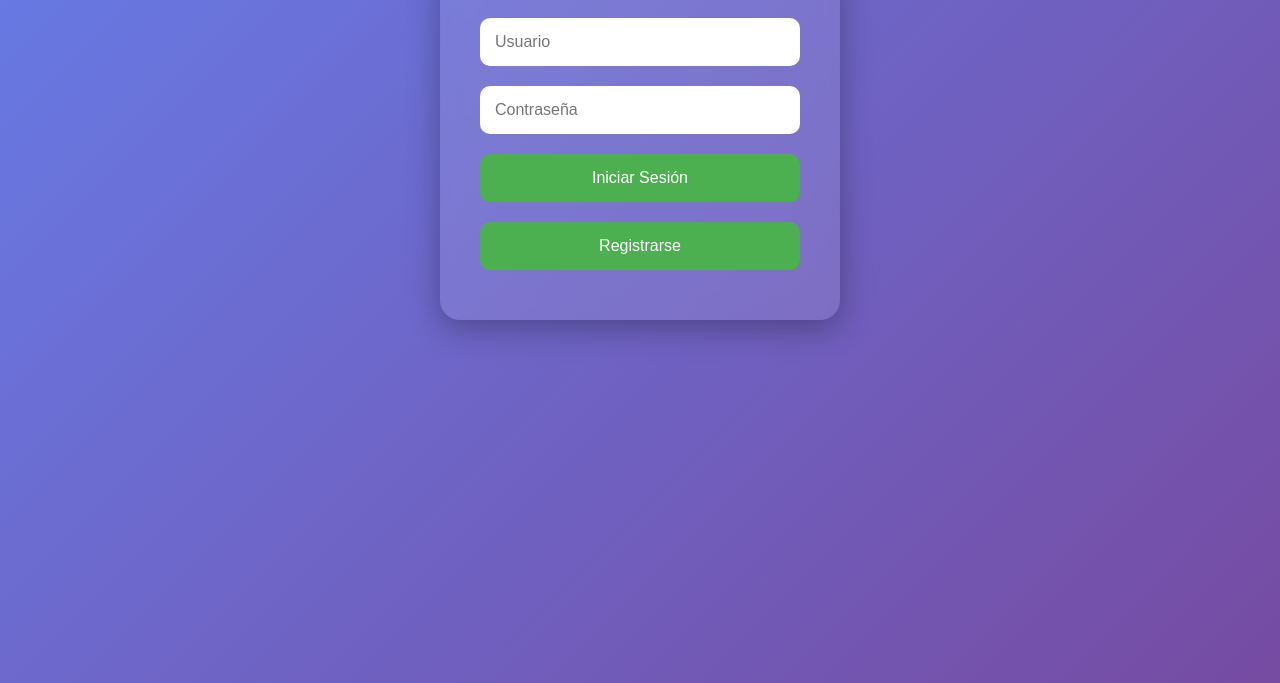
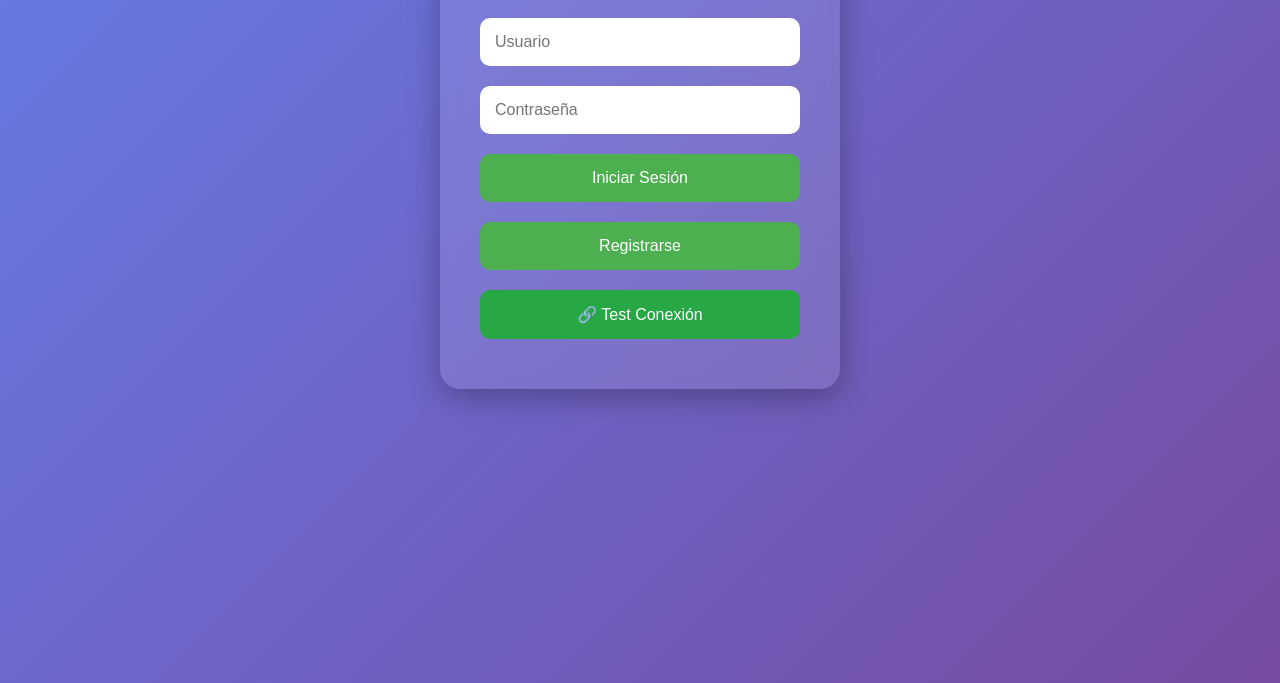
Before and after one commit to juanhernandez11/puzzlegame, a website: page client/index.html in a window 1280 px wide. Shown: the part 217-900 px from the top of the page. Drawn offline with Linux system fonts and the light colour scheme.

Commit message:
Add connection test button with detailed diagnostics

```diff
--- a/client/game.js
+++ b/client/game.js
@@ -40,6 +40,88 @@ function showLogin() {
 function showRegister() {
     document.getElementById('login-form').style.display = 'none';
     document.getElementById('register-form').style.display = 'block';
+}
+
+async function testConnection() {
+    const testBtn = event.target;
+    const originalText = testBtn.textContent;
+    testBtn.textContent = '🔄 Probando...';
+    testBtn.disabled = true;
+
+    const results = [];
+
+    try {
+        // Test 1: Basic connectivity
+        results.push('\n🌐 PRUEBA DE CONEXIÓN:');
+        results.push('User Agent: ' + navigator.userAgent);
+        results.push('Online: ' + navigator.onLine);
+
+        // Test 2: API Health Check
+        try {
+            const start = Date.now();
+            const res = await fetch(`${API_URL}/health`, {
+                method: 'GET',
+                headers: { 'Accept': 'application/json' }
+            });
+            const time = Date.now() - start;
+            const data = await res.json();
+            results.push(`\n✅ API Health: OK (${time}ms)`);
+            results.push('Status: ' + res.status);
+            results.push('Response: ' + JSON.stringify(data));
+        } catch (e) {
+            results.push('\n❌ API Health: FAILED');
+            results.push('Error: ' + e.message);
+        }
+
+        // Test 3: CORS Test
+        try {
+            const res = await fetch(`${API_URL}/leaderboard`);
+            const data = await res.json();
+            results.push(`\n✅ CORS Test: OK`);
+            results.push('Leaderboard entries: ' + data.length);
+        } catch (e) {
+            results.push('\n❌ CORS Test: FAILED');
+            results.push('Error: ' + e.message);
+        }
+
+        // Test 4: POST Test
+        try {
+            const res = await fetch(`${API_URL}/login`, {
+                method: 'POST',
+                headers: { 'Content-Type': 'application/json' },
+                body: JSON.stringify({ username: 'test', password: 'test' })
+            });
+            const data = await res.json();
+            results.push(`\n✅ POST Test: OK`);
+            results.push('Status: ' + res.status);
+            results.push('Response: ' + JSON.stringify(data));
+        } catch (e) {
+            results.push('\n❌ POST Test: FAILED');
+            results.push('Error: ' + e.message);
+        }
+
+    } catch (e) {
+        results.push('\n❌ General Error: ' + e.message);
+    }
+
+    // Show results
+    const resultText = results.join('\n');
+    console.log(resultText);
+
+    // Create modal to show results
+    const modal = document.createElement('div');
+    modal.style.cssText = 'position:fixed;top:0;left:0;width:100%;height:100%;background:rgba(0,0,0,0.8);z-index:10000;display:flex;align-items:center;justify-content:center;';
+    modal.innerHTML = `
+        <div style="background:white;padding:20px;border-radius:10px;max-width:90%;max-height:80%;overflow-y:auto;">
+            <h3>Resultados del Test de Conexión</h3>
+            <pre style="font-size:12px;white-space:pre-wrap;">${resultText}</pre>
+            <button onclick="this.parentElement.parentElement.remove()" style="margin-top:10px;padding:10px;background:#007bff;color:white;border:none;border-radius:5px;">Cerrar</button>
+        </div>
+    `;
+    document.body.appendChild(modal);
+
+    testBtn.textContent = originalText;
+    testBtn.disabled = false;
 }
 
 async function register() {
--- a/client/index.html
+++ b/client/index.html
@@ -43,6 +43,7 @@
                 <input type="password" id="password" placeholder="Contraseña" autocomplete="current-password">
                 <button type="submit">Iniciar Sesión</button>
                 <button type="button" onclick="showRegister()">Registrarse</button>
+                <button type="button" onclick="testConnection()" style="background: #28a745; margin-top: 10px;">🔗 Test Conexión</button>
             </form>
             <form id="register-form" style="display:none;" onsubmit="register(); return false;">
                 <input type="text" id="reg-username" placeholder="Usuario" autocomplete="username">
```
